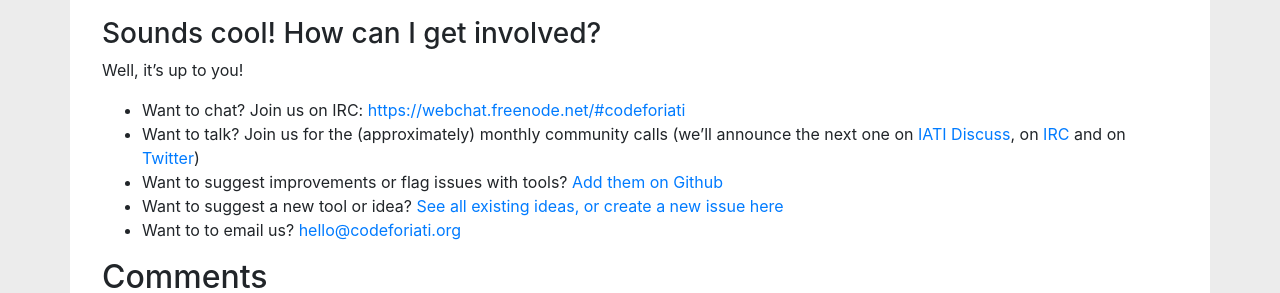
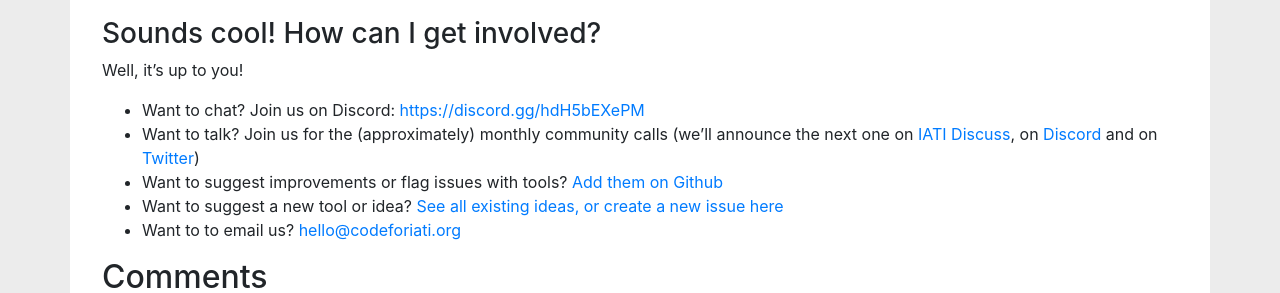
Before and after one commit to codeforIATI/codeforiati.github.io, a Jekyll site: the page built from _posts/2020-01-27-hello-world.md, in a window 1280 px wide. Shown: the part 1162-1455 px from the top of the page. Built offline with Jekyll 4.4.1, drawn with Linux system fonts in a browser that asks for light colours; comment, search, counter and statistics services are not loaded.

Commit message:
Fix links in opening blogpost

```diff
--- a/_posts/2020-01-27-hello-world.md
+++ b/_posts/2020-01-27-hello-world.md
@@ -36,8 +36,8 @@
 
 Well, it’s up to you!
 
-* Want to chat? Join us on IRC: [https://webchat.freenode.net/#codeforiati](https://webchat.freenode.net/#codeforiati)
-* Want to talk? Join us for the (approximately) monthly community calls (we’ll announce the next one on [IATI Discuss](https://discuss.iatistandard.org/latest), on [IRC](https://webchat.freenode.net/#codeforiati) and on [Twitter](https://twitter.com/search?q=%23iati&f=live))
+* Want to chat? Join us on Discord: [https://discord.gg/hdH5bEXePM](https://discord.gg/hdH5bEXePM)
+* Want to talk? Join us for the (approximately) monthly community calls (we’ll announce the next one on [IATI Discuss](https://discuss.iatistandard.org/latest), on [Discord](https://discord.gg/hdH5bEXePM) and on [Twitter](https://twitter.com/search?q=%23iati&f=live))
 * Want to suggest improvements or flag issues with tools? [Add them on Github](https://github.com/codeforIATI)
-* Want to suggest a new tool or idea? [See all existing ideas, or create a new issue here](https://github.com/codeforIATI/iati-ideas/issues)
+* Want to suggest a new tool or idea? [See all existing ideas, or create a new issue here](https://ideas.codeforiati.org)
 * Want to to email us? [hello@codeforiati.org](mailto:hello@codeforiati.org)
```
